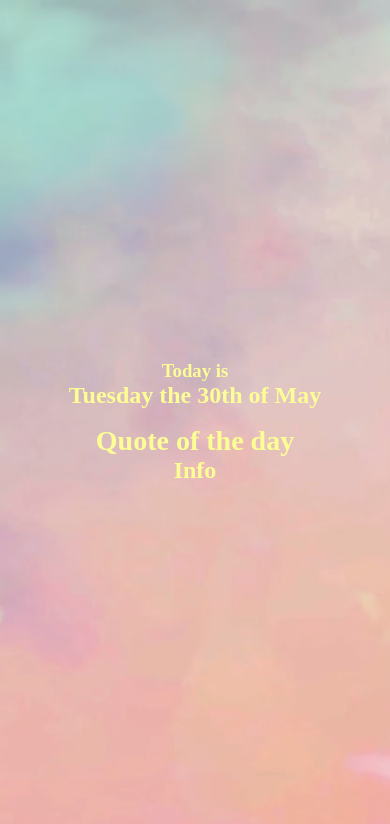
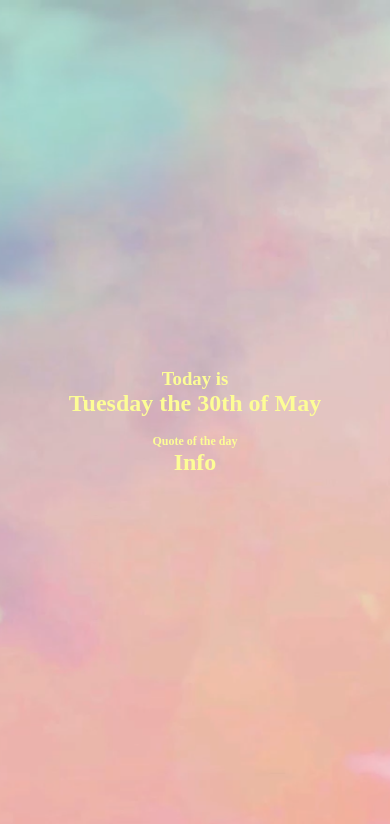
Before and after one commit to Ciaran-06/TaylorSwiftQuoteDaily, a plain HTML site: page quote.html in a window 390 px wide. Drawn offline with Linux system fonts and the light colour scheme; no server answers.

Commit message:
added mobile repsosive niss

```diff
--- a/style.css
+++ b/style.css
@@ -60,3 +60,15 @@ body {
 .container:hover {
     cursor: pointer;
 }
+
+@media only screen and (max-width: 1000px) {
+    /* place here CSS for when the screen is less than 1000px wide */
+    #header {
+        font-size: 24px;
+    }
+
+    #quote {
+        padding-top: 2vh;
+        font-size: 12px;
+    }
+  }
```
